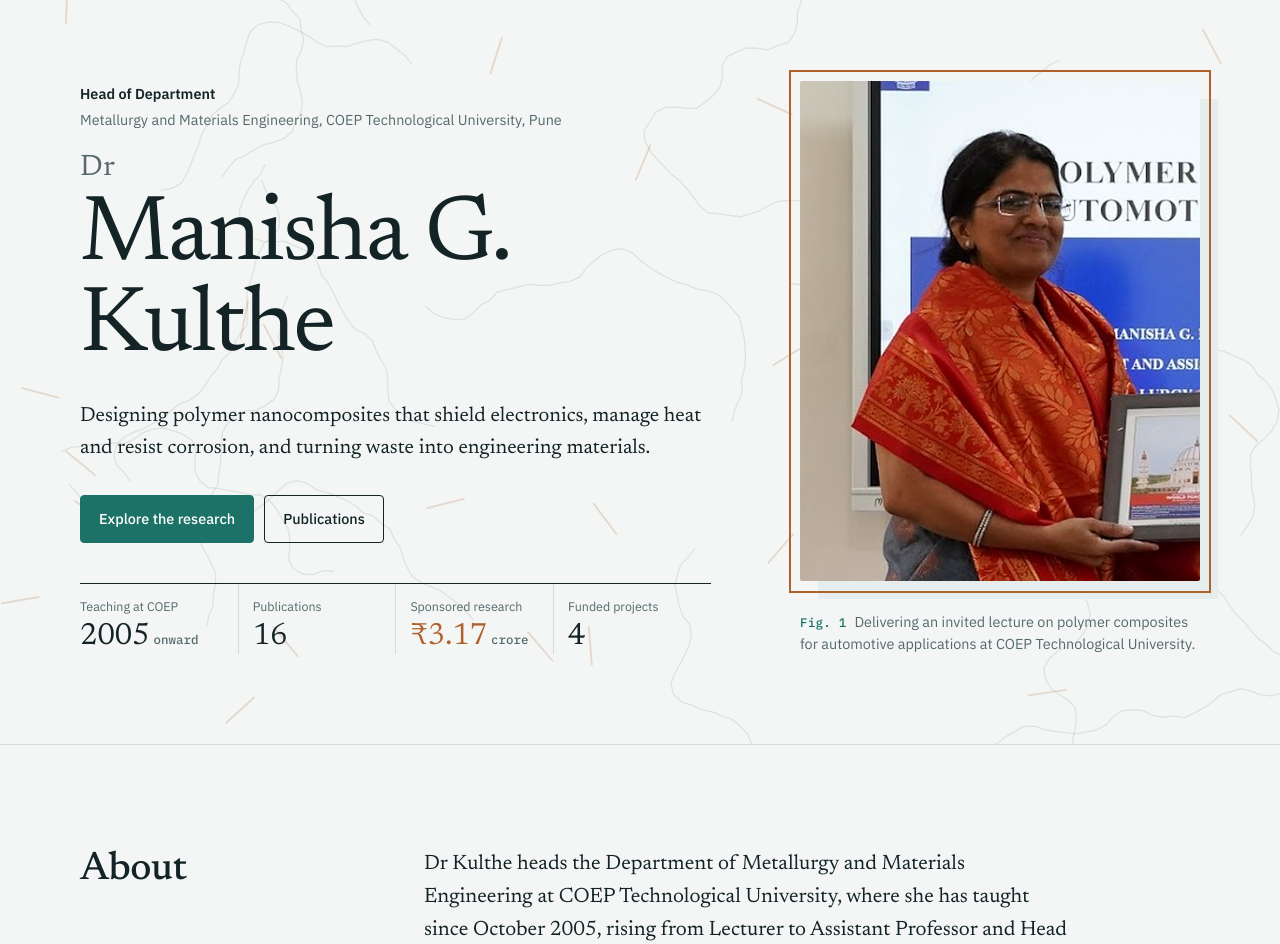
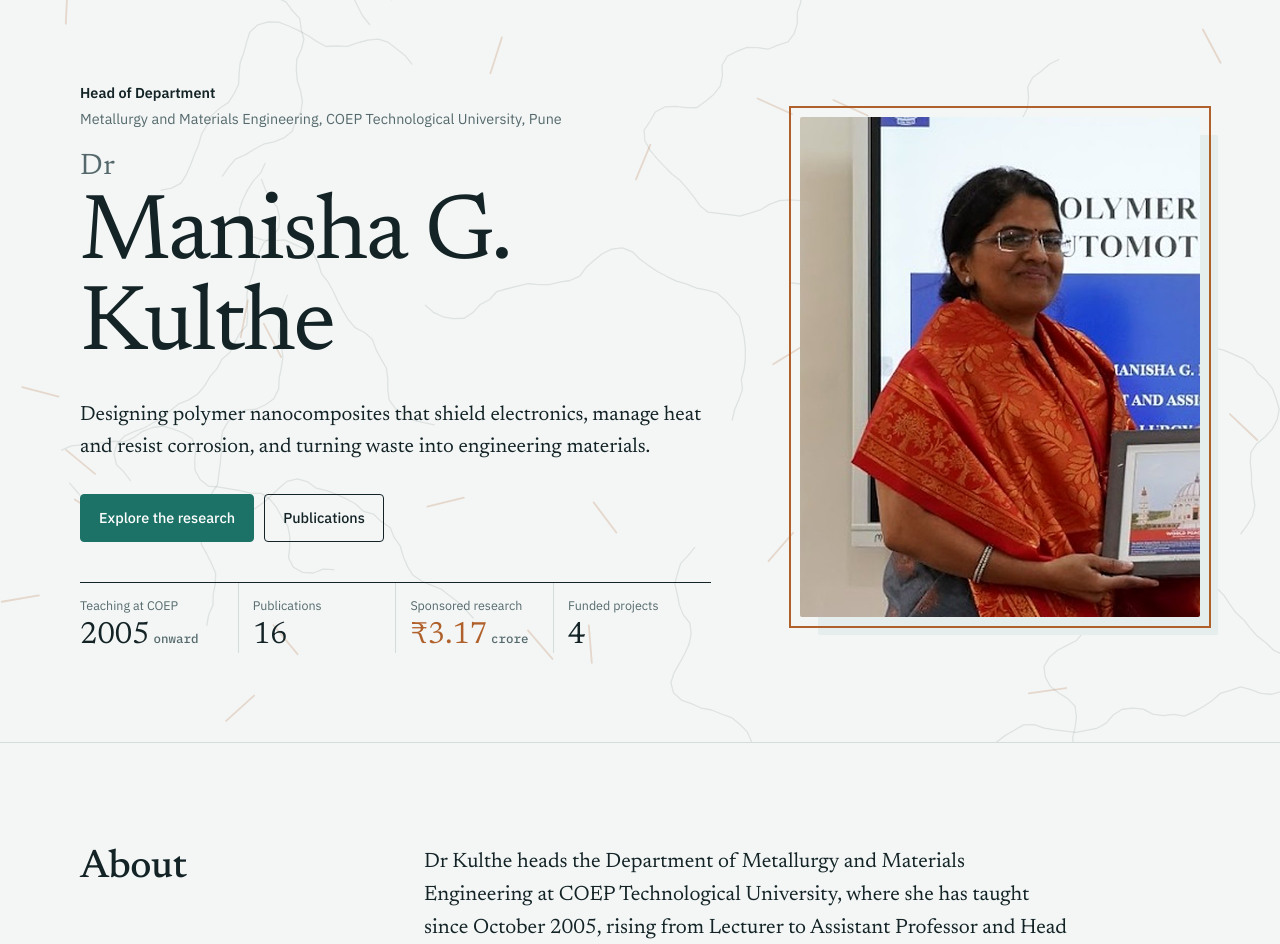
Before and after one commit to abhishektrade3-cloud/manisha_mam_website, a plain HTML site: page index.html in a window 1280 px wide. Shown: the part 753-1697 px from the top of the page. Drawn offline with nearby package versions, Linux system fonts and the light colour scheme.

Commit message:
Remove figcaption from index.html
Removed figcaption text from the figure element.

```diff
--- a/index.html
+++ b/index.html
@@ -730,7 +730,7 @@ function Home(){
             ${c.portrait?html`<img src=${c.portrait} alt="Dr Manisha G. Kulthe"/>`:html`<div className="ph">MK</div>`}
             <div className="trace" aria-hidden="true"><i className="t"></i><i className="r"></i><i className="b"></i><i className="l"></i></div>
           </div>
-          <figcaption><span className="fig">Fig. 1</span>Delivering an invited lecture on polymer composites for automotive applications at COEP Technological University.</figcaption>
+
         </figure>
       </div>
     </section>
```
